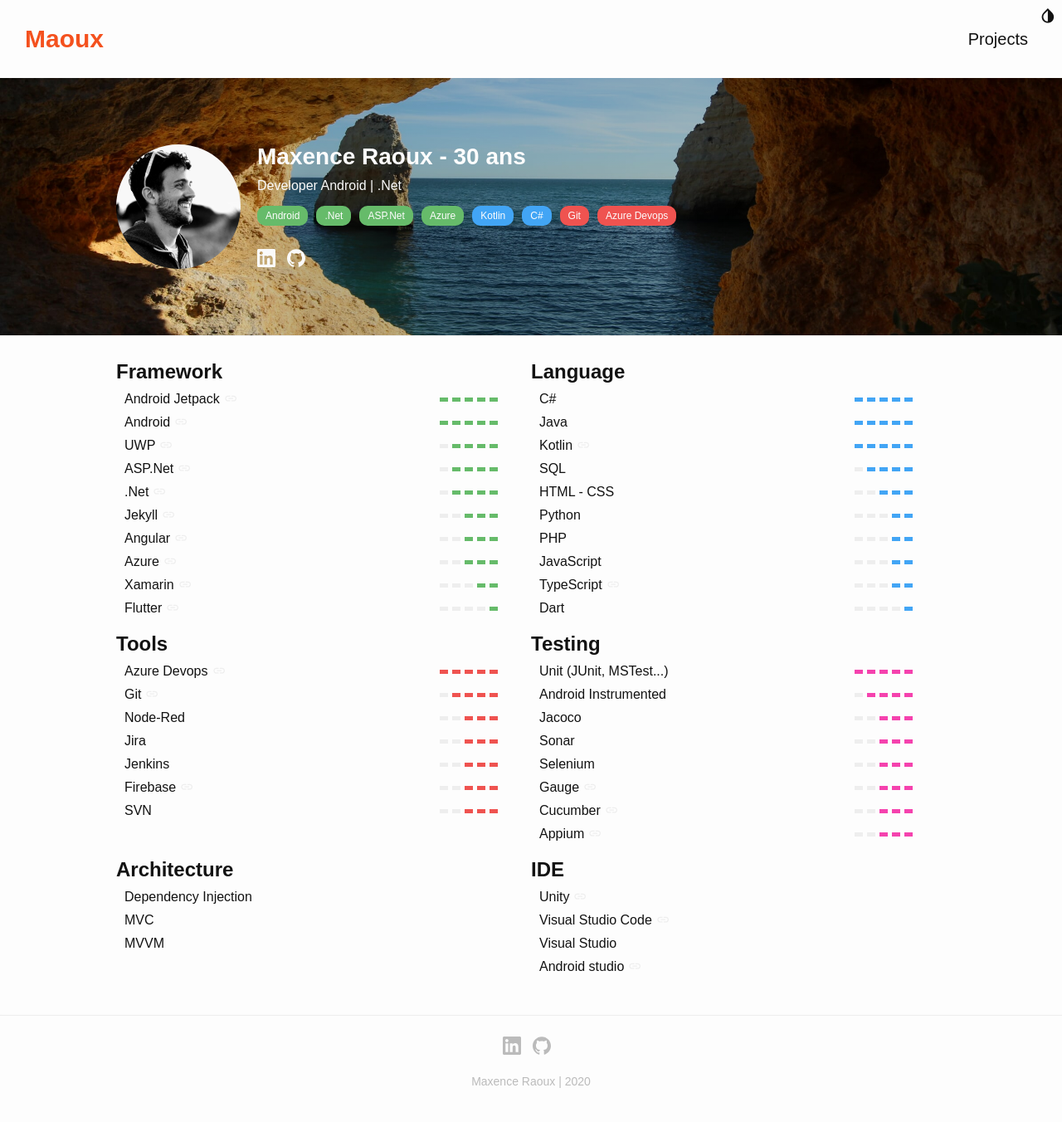
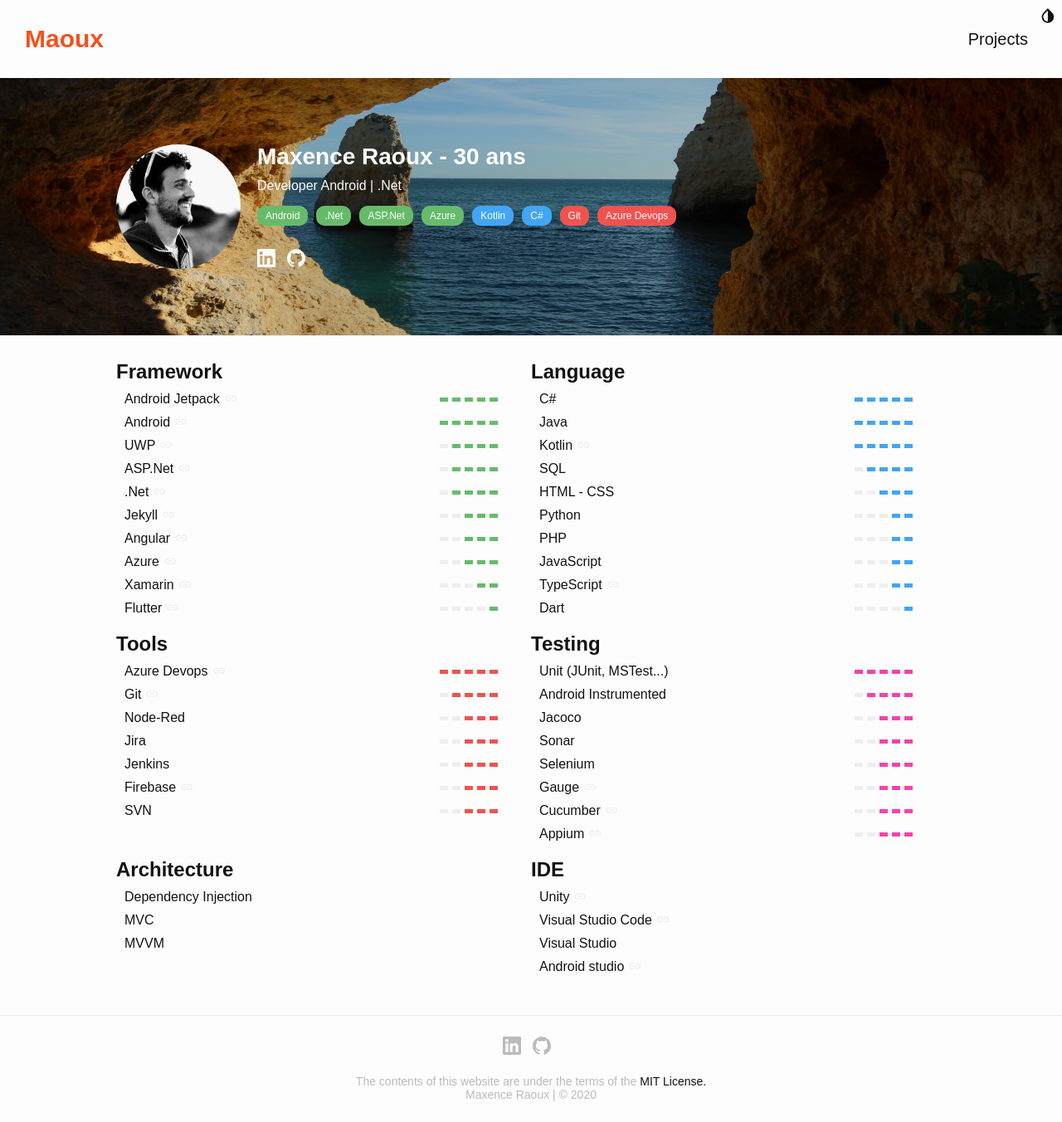
Before and after one commit to Maouxi/maouxi.github.io, a Jekyll site: the page built from index.html, in a window 1280 px wide. Shown: the whole page at 83% size. Built offline with Jekyll 4.4.1, drawn with Linux system fonts in a browser that asks for light colours.

Commit message:
Add MIT licence link to the footer

```diff
--- a/_includes/footer.html
+++ b/_includes/footer.html
@@ -12,5 +12,7 @@
         {% endfor %}
     </div>
 
-    <p id="copyright">Maxence Raoux | 2020</p>
+    <p class="copyright">The contents of this website are under the terms of the <a
+            href="https://github.com/Maouxi/maouxi.github.io/blob/master/LICENSE" target="_blank">MIT License.</a></p>
+    <p class="copyright">Maxence Raoux | © 2020</p>
 </footer>
--- a/_sass/footer.scss
+++ b/_sass/footer.scss
@@ -29,7 +29,7 @@ footer {
         }
     }
 
-    #copyright {
+    .copyright {
         text-align: center;
         font-size: 14px;
         color: $text-primary-lighter-color;
```
